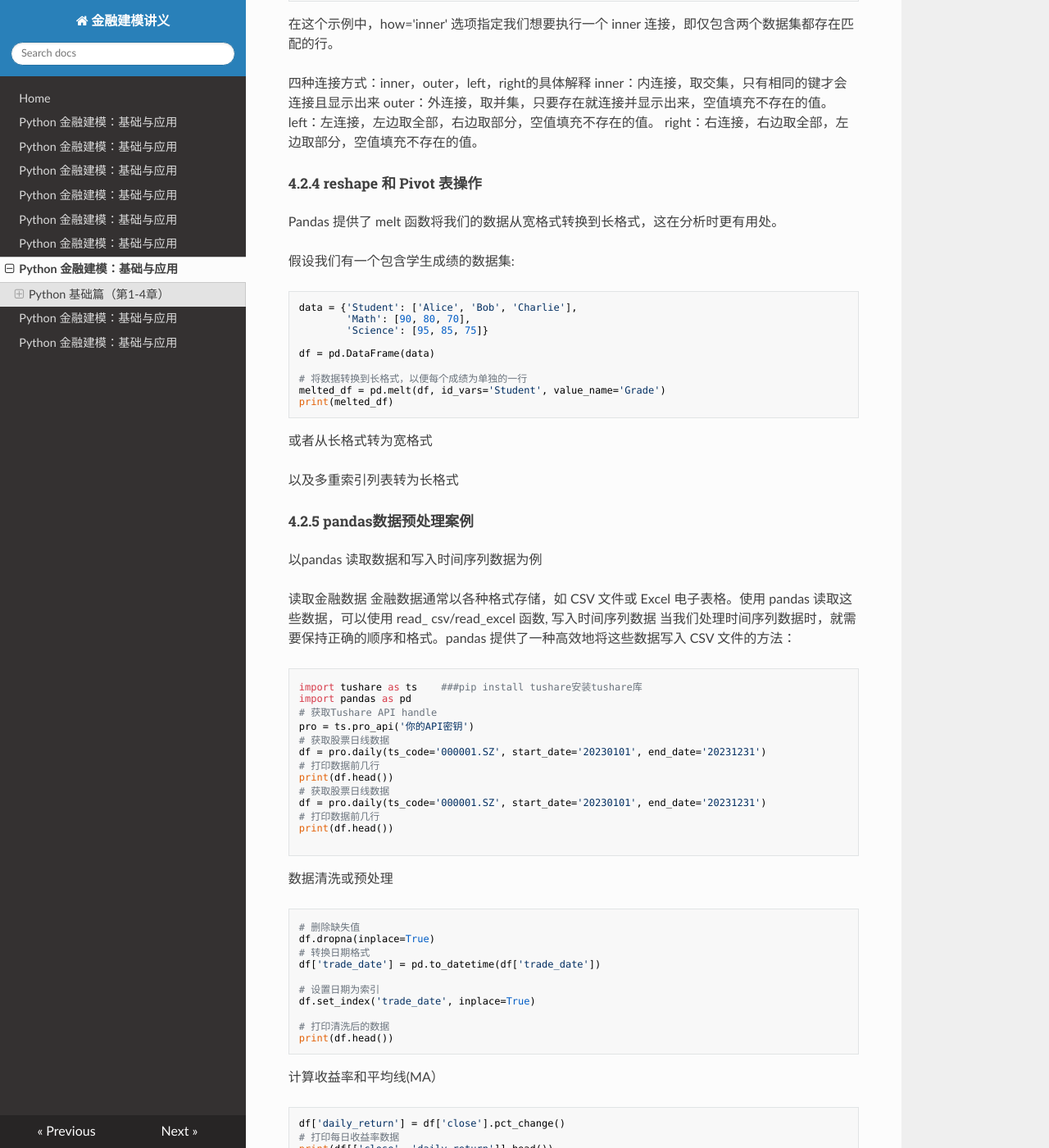
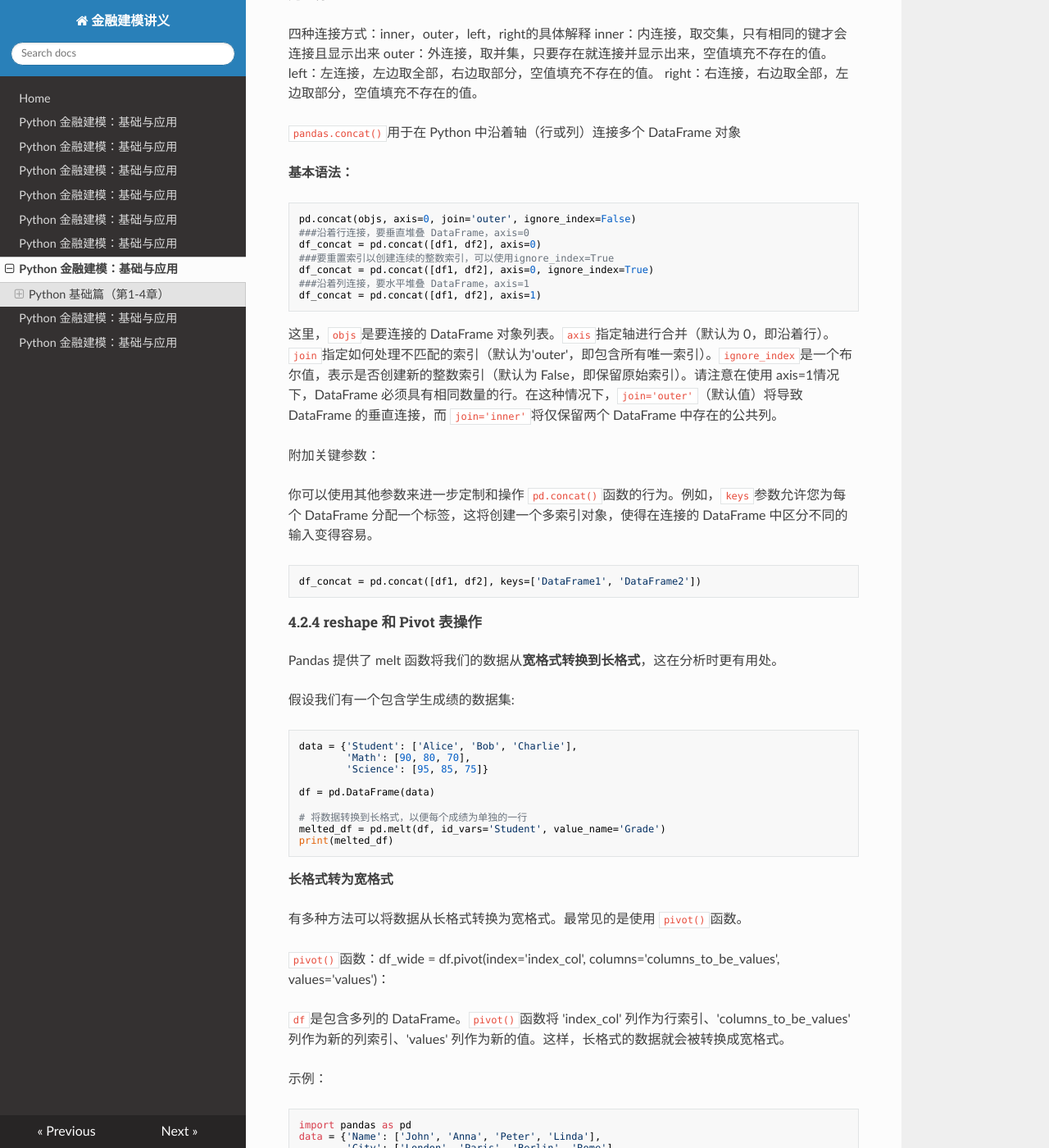
Before and after one commit to sihtyh/draft_textbook, an MkDocs documentation site: the page built from docs/draft_chapter4.md, in a window 1280 px wide and 1400 px high, scrolled down 6938 px. Shown: the whole window at 82% size. Built offline with MkDocs 1.6.1, drawn with Linux system fonts in a browser that asks for light colours; nearby versions of some CDN libraries; some of the changed text lies outside the part shown.

Commit message:
Add files via upload

````diff
--- a/docs/draft_chapter4.md
+++ b/docs/draft_chapter4.md
@@ -213,7 +213,8 @@ print(s)
 
 输出：
 
-```a
+```python
+a    1
 b    2
 c    3
 d    4
@@ -286,13 +280,20 @@ Name: Grade, dtype: float64
 
 使用 Pandas 排序数据
 
-现在，让我们说您想对数据集排序，以便按照学生的年龄在降序排序。Pandas 提供了一个简单的方法来实现这个操作，即 sort_values 方法。
+现在，如果想对数据集排序，以便按照学生的年龄在降序排序。Pandas 提供了一个简单的方法来实现这个操作，即 sort_values 方法。
 
 以下是一个示例：
 
 ```python
 #对数据框排序，以便按照年龄在降序排序
 sorted_df  = df.sort_values(by='Age', ascending=False)
+print(sorted_df)
+```
+
+如果你想对两个列进行排序，像EXCEL一样进行第一顺序和第二顺序的排序
+
+```python
+sorted_df  = df.sort_values(by=['Age','grade'], ascending=False)
 print(sorted_df)
 ```
 
@@ -354,9 +355,34 @@ outer：外连接，取并集，只要存在就连接并显示出来，空值填
 left：左连接，左边取全部，右边取部分，空值填充不存在的值。
 right：右连接，右边取全部，左边取部分，空值填充不存在的值。
 
+`pandas.concat()`用于在 Python 中沿着轴（行或列）连接多个 DataFrame 对象
+
+**基本语法：**
+
+```python
+pd.concat(objs, axis=0, join='outer', ignore_index=False)
+###沿着行连接，要垂直堆叠 DataFrame，axis=0
+df_concat = pd.concat([df1, df2], axis=0)
+###要重置索引以创建连续的整数索引，可以使用ignore_index=True
+df_concat = pd.concat([df1, df2], axis=0, ignore_index=True)
+###沿着列连接，要水平堆叠 DataFrame，axis=1
+df_concat = pd.concat([df1, df2], axis=1)
+```
+
+这里，`objs`是要连接的 DataFrame 对象列表。`axis`指定轴进行合并（默认为 0，即沿着行）。`join`指定如何处理不匹配的索引（默认为'outer'，即包含所有唯一索引）。`ignore_index`是一个布尔值，表示是否创建新的整数索引（默认为 False，即保留原始索引）。请注意在使用 axis=1情况下，DataFrame 必须具有相同数量的行。在这种情况下，`join='outer'`（默认值）将导致 DataFrame 的垂直连接，而 `join='inner'`将仅保留两个 DataFrame 中存在的公共列。
+
+附加关键参数：
+
+你可以使用其他参数来进一步定制和操作 `pd.concat()`函数的行为。例如，`keys`参数允许您为每个 DataFrame 分配一个标签，这将创建一个多索引对象，使得在连接的 DataFrame 中区分不同的输入变得容易。
+
+```python
+df_concat = pd.concat([df1, df2], keys=['DataFrame1', 'DataFrame2'])
+```
+
+
 ##### 4.2.4 reshape 和 Pivot 表操作
 
-Pandas 提供了 melt 函数将我们的数据从宽格式转换到长格式，这在分析时更有用处。
+Pandas 提供了 melt 函数将我们的数据从**宽格式转换到长格式**，这在分析时更有用处。
 
 假设我们有一个包含学生成绩的数据集:
 
@@ -372,9 +398,41 @@ melted_df = pd.melt(df, id_vars='Student', value_name='Grade')
 print(melted_df)
 ```
 
-或者从长格式转为宽格式
-
-以及多重索引列表转为长格式
+**长格式转为宽格式**
+
+有多种方法可以将数据从长格式转换为宽格式。最常见的是使用 `pivot()`函数。
+
+`pivot()`函数：df_wide = df.pivot(index='index_col', columns='columns_to_be_values', values='values')：
+
+`df`是包含多列的 DataFrame。`pivot()`函数将 'index_col' 列作为行索引、'columns_to_be_values' 列作为新的列索引、'values' 列作为新的值。这样，长格式的数据就会被转换成宽格式。
+
+示例：
+
+```
+import pandas as pd
+data = {'Name': ['John', 'Anna', 'Peter', 'Linda'],
+        'City': ['London', 'Paris', 'Berlin', 'Rome'],
+        'Date': [2018, 2019, 2020, 2021],
+        'Values': [543, 762, 388, 999]}
+df = pd.DataFrame(data)
+
+```
+
+**处理多重索引列表**
+
+使用df.stack().reset_index()将多重索引列表转化为长格式列表
+
+示例：假设我们有一个包含多重索引的 DataFrame `df_multi`：
+
+```python
+data = {'London': {2018: 543, 2019: 762},
+        'Paris': {2020: 388, 2021: 999}}
+df_multi = pd.DataFrame(data)
+print(df_multi)
+df_long = df_multi.stack().reset_index(name='Values')
+print(df_long)
+```
+
 
 ##### 4.2.5 pandas数据预处理案例
 
````
Also changed, not shown: other parts of docs/draft_chapter4.md (+0 -7 lines).
